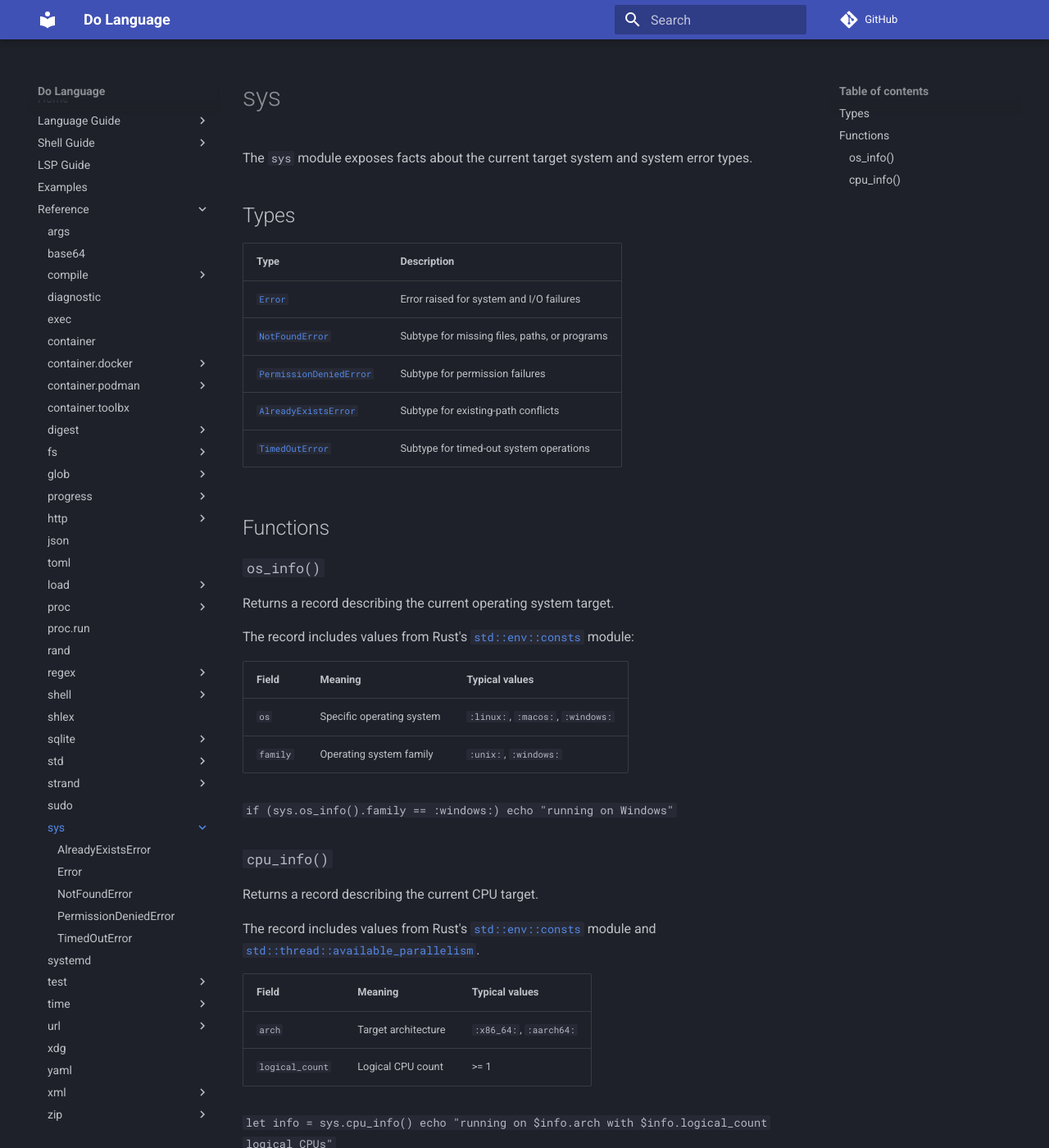
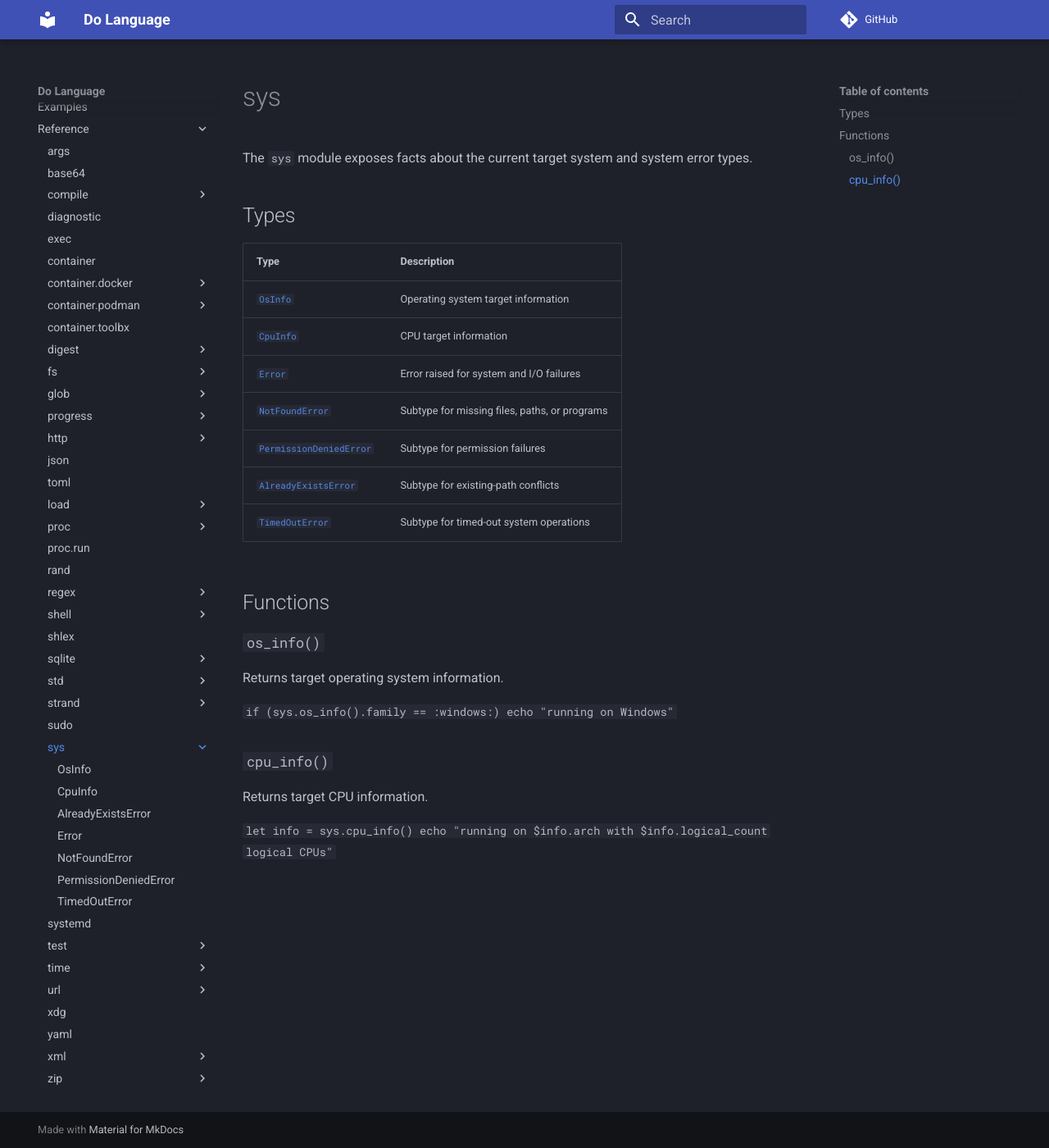
Before and after one commit to dolang-org/dolang, an MkDocs documentation site: the page built from docs/api/sys/index.md, in a window 1280 px wide and 1400 px high. Shown: the whole window at 82% size. Built offline with MkDocs 1.6.1 and Material for MkDocs 9.7.7, drawn with Linux system fonts in a browser that asks for light colours; comment, search, counter and statistics services are not loaded.

Commit message:
Clean up os_info/cpu_info, expose is_wine

````diff
--- a/docs/api/sys/index.md
+++ b/docs/api/sys/index.md
@@ -7,6 +7,8 @@ types.
 
 | Type                                                    | Description                                   |
 | ------------------------------------------------------- | --------------------------------------------- |
+| [`OsInfo`](./osinfo.md)                                 | Operating system target information           |
+| [`CpuInfo`](./cpuinfo.md)                               | CPU target information                        |
 | [`Error`](./error.md)                                   | Error raised for system and I/O failures      |
 | [`NotFoundError`](./not-found-error.md)                 | Subtype for missing files, paths, or programs |
 | [`PermissionDeniedError`](./permission-denied-error.md) | Subtype for permission failures               |
@@ -17,16 +19,7 @@ types.
 
 ### `os_info()`
 
-Returns a record describing the current operating system target.
-
-The record includes values from Rust's
-[`std::env::consts`](https://doc.rust-lang.org/std/env/consts/index.html)
-module:
-
-| Field    | Meaning                   | Typical values                    |
-| -------- | ------------------------- | --------------------------------- |
-| `os`     | Specific operating system | `:linux:`, `:macos:`, `:windows:` |
-| `family` | Operating system family   | `:unix:`, `:windows:`             |
+Returns target operating system information.
 
 ```
 if (sys.os_info().family == :windows:)
@@ -35,17 +28,7 @@ if (sys.os_info().family == :windows:)
 
 ### `cpu_info()`
 
-Returns a record describing the current CPU target.
-
-The record includes values from Rust's
-[`std::env::consts`](https://doc.rust-lang.org/std/env/consts/index.html) module
-and
-[`std::thread::available_parallelism`](https://doc.rust-lang.org/std/thread/fn.available_parallelism.html).
-
-| Field           | Meaning             | Typical values          |
-| --------------- | ------------------- | ----------------------- |
-| `arch`          | Target architecture | `:x86_64:`, `:aarch64:` |
-| `logical_count` | Logical CPU count   | >= 1                    |
+Returns target CPU information.
 
 ```
 let info = sys.cpu_info()
--- a/mkdocs.yml
+++ b/mkdocs.yml
@@ -205,6 +205,8 @@ nav:
     - sudo: api/sudo.md
     - sys:
       - api/sys/index.md
+      - api/sys/osinfo.md
+      - api/sys/cpuinfo.md
       - api/sys/already-exists-error.md
       - api/sys/error.md
       - api/sys/not-found-error.md
````
Also changed, not shown: docs/api/sys/cpuinfo.md (added, +16 -0 lines), docs/api/sys/osinfo.md (added, +23 -0 lines), 4 other files.
